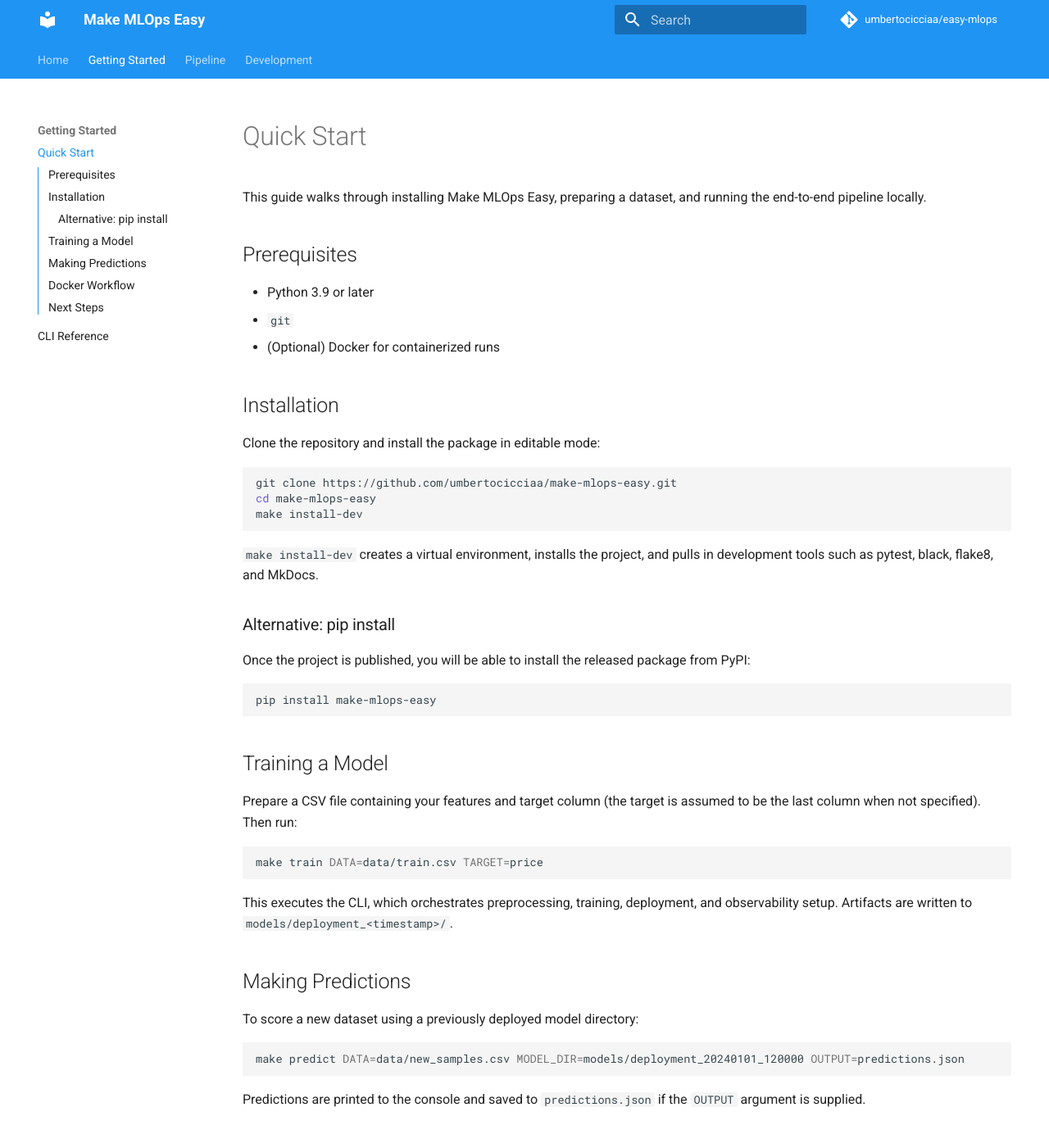
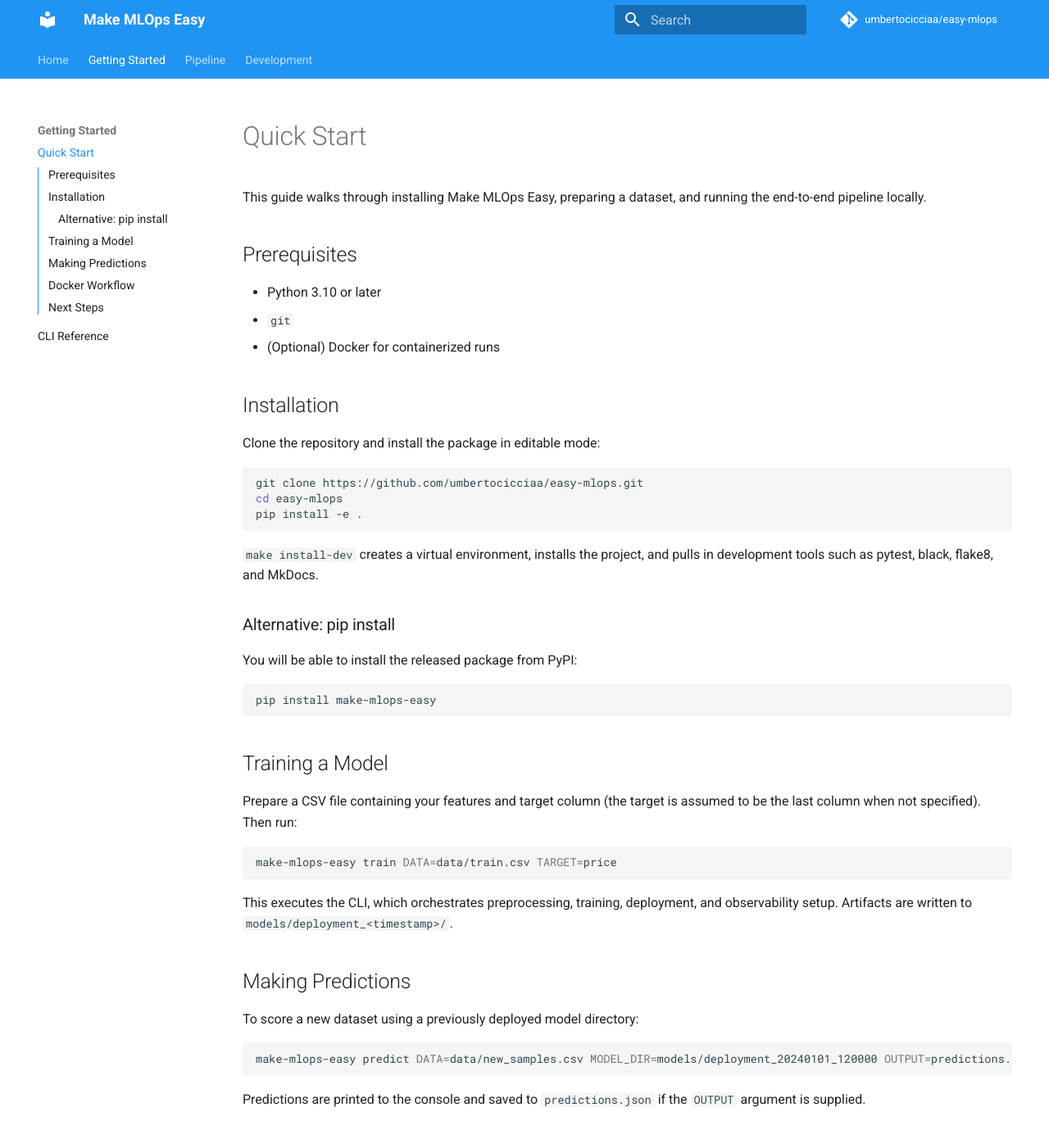
Before and after one commit to umbertocicciaa/easy-mlops, an MkDocs documentation site: the page built from docs/getting-started.md, in a window 1280 px wide and 1400 px high. Shown: the top 1390 px of the window at 82% size. Built offline with MkDocs 1.6.1 and Material for MkDocs 9.7.7, drawn with Linux system fonts in a browser that asks for light colours; comment, search, counter and statistics services are not loaded.

````diff
--- a/docs/getting-started.md
+++ b/docs/getting-started.md
@@ -4,7 +4,7 @@ This guide walks through installing Make MLOps Easy, preparing a dataset, and ru
 
 ## Prerequisites
 
-- Python 3.9 or later
+- Python 3.10 or later
 - `git`
 - (Optional) Docker for containerized runs
 
@@ -13,16 +13,16 @@ This guide walks through installing Make MLOps Easy, preparing a dataset, and ru
 Clone the repository and install the package in editable mode:
 
 ```bash
-git clone https://github.com/umbertocicciaa/make-mlops-easy.git
-cd make-mlops-easy
-make install-dev
+git clone https://github.com/umbertocicciaa/easy-mlops.git
+cd easy-mlops
+pip install -e .
 ```
 
 `make install-dev` creates a virtual environment, installs the project, and pulls in development tools such as pytest, black, flake8, and MkDocs.
 
 ### Alternative: pip install
 
-Once the project is published, you will be able to install the released package from PyPI:
+You will be able to install the released package from PyPI:
 
 ```bash
 pip install make-mlops-easy
@@ -33,7 +33,7 @@ pip install make-mlops-easy
 Prepare a CSV file containing your features and target column (the target is assumed to be the last column when not specified). Then run:
 
 ```bash
-make train DATA=data/train.csv TARGET=price
+make-mlops-easy train DATA=data/train.csv TARGET=price
 ```
 
 This executes the CLI, which orchestrates preprocessing, training, deployment, and observability setup. Artifacts are written to `models/deployment_<timestamp>/`.
@@ -43,7 +43,7 @@ This executes the CLI, which orchestrates preprocessing, training, deployment, a
 To score a new dataset using a previously deployed model directory:
 
 ```bash
-make predict DATA=data/new_samples.csv MODEL_DIR=models/deployment_20240101_120000 OUTPUT=predictions.json
+make-mlops-easy predict DATA=data/new_samples.csv MODEL_DIR=models/deployment_20240101_120000 OUTPUT=predictions.json
 ```
 
 Predictions are printed to the console and saved to `predictions.json` if the `OUTPUT` argument is supplied.
--- a/easy_mlops/__init__.py
+++ b/easy_mlops/__init__.py
@@ -1,6 +1,6 @@
 """Make MLOps Easy - Make MLOps easier with automated pipelines."""
 
-__version__ = "0.1.1"
+__version__ = "0.2.0"
 __author__ = "Umberto Domenico Ciccia"
 __description__ = "Make MLOps easier with an AI-powered framework"
 
--- a/requirements.txt
+++ b/requirements.txt
@@ -4,3 +4,4 @@ scikit-learn>=1.0.0
 joblib>=1.0.0
 pyyaml>=6.0
 rich>=10.0.0
+xgboost>=3.0.0
````
Also changed, not shown: README.md (+3 -3 lines), docs/publishing.md (deleted, +0 -72 lines), pyproject.toml (+4 -6 lines), 8 other files.
